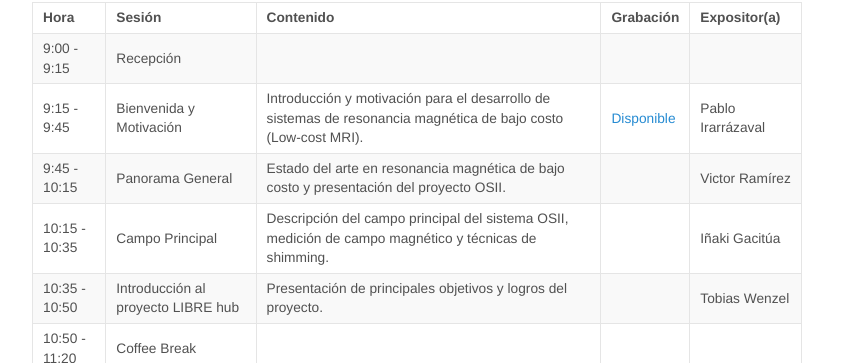
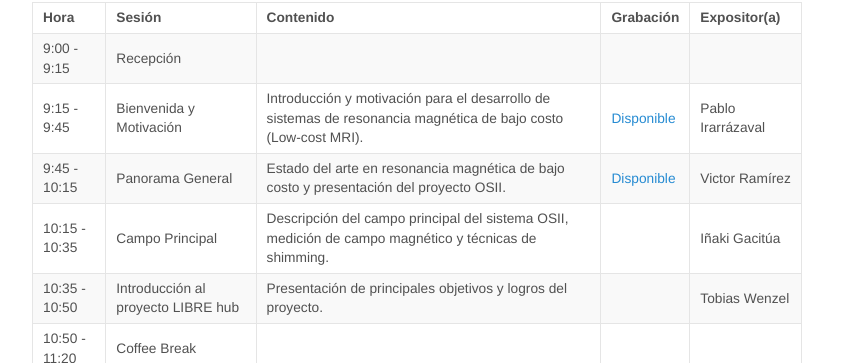
Before and after one commit to LIBREhub/LIBREhub.github.io, a Jekyll site: the page built from _posts/2024-10-24-low-cost-MRI.md, in a window 1280 px wide and 900 px high, scrolled down 876 px. Shown: the part 89-452 px from the top of the window, without its empty margins (223-1070 px from the left). Built offline with Jekyll 4.4.1, drawn with Linux system fonts in a browser that asks for light colours; nearby versions of some CDN libraries.

```diff
--- a/_posts/2024-10-24-low-cost-MRI.md
+++ b/_posts/2024-10-24-low-cost-MRI.md
@@ -25,8 +25,8 @@ Visit our <a href="https://www.flickr.com/photos/197037882@N02/albums">gallery (
 | Hora         | Sesión| Contenido |Grabación |  Expositor(a)  |
 |--------------|-------|-----------|----------|----------------|
 | 9:00 - 9:15  | Recepción |          |               |        |
-| 9:15 - 9:45  | Bienvenida y Motivación | Introducción y motivación para el desarrollo de sistemas de resonancia magnética de bajo costo (Low-cost MRI).| [Disponible](https://www.youtube.com/watch?v=XB50j2n6kkg&t=135s) | Pablo Irarrázaval |
-| 9:45 - 10:15 | Panorama General| Estado del arte en resonancia magnética de bajo costo y presentación del proyecto OSII.| | Victor Ramírez |
+| 9:15 - 9:45  | Bienvenida y Motivación | Introducción y motivación para el desarrollo de sistemas de resonancia magnética de bajo costo (Low-cost MRI).| [Disponible](https://youtu.be/XB50j2n6kkg?si=DWabMY13NINTvxrz) | Pablo Irarrázaval |
+| 9:45 - 10:15 | Panorama General| Estado del arte en resonancia magnética de bajo costo y presentación del proyecto OSII.| [Disponible](https://youtu.be/HBagwTIDuI4?si=0ya1HNMviMle4FRD)| Victor Ramírez |
 | 10:15 - 10:35| Campo Principal| Descripción del campo principal del sistema OSII, medición de campo magnético y técnicas de shimming.| | Iñaki Gacitúa |
 | 10:35 - 10:50| Introducción al proyecto LIBRE hub  | Presentación de principales objetivos y logros del proyecto. | | Tobias Wenzel |
 | 10:50 - 11:20| Coffee Break |          |               |        |
```
Also changed, not shown: _people/deniss_donoso.md (+1 -1 lines).
